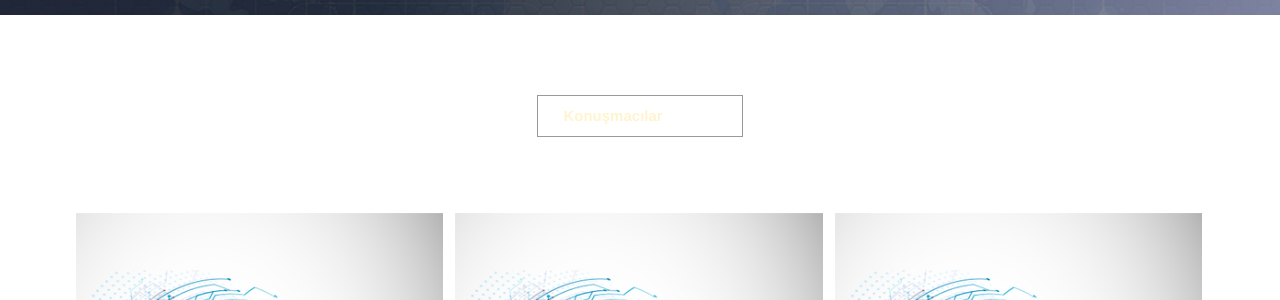
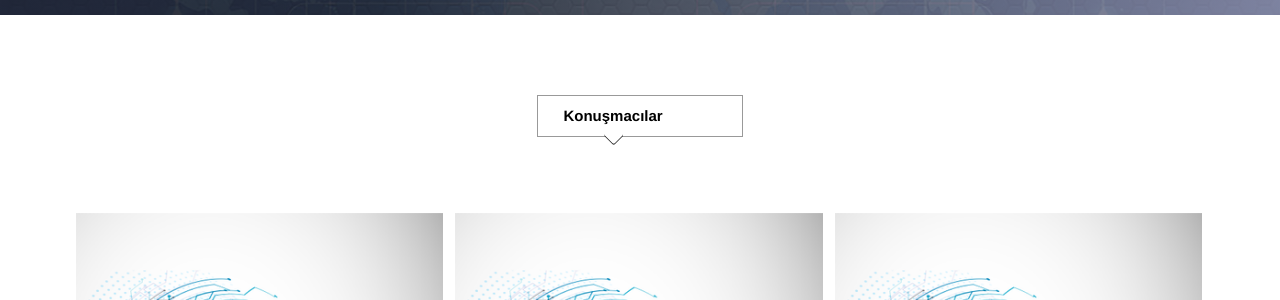
Before and after one commit to bilkamp/bilkamp19.github.io, a Jekyll site: the page built from konusmacilar.html, in a window 1280 px wide. Shown: the part 407-707 px from the top of the page. Built offline with Jekyll 4.4.1, drawn with Linux system fonts in a browser that asks for light colours; nearby versions of some CDN libraries; some web fonts are replaced.

Commit message:
Update konusmacilar.html

```diff
--- a/konusmacilar.html
+++ b/konusmacilar.html
@@ -25,7 +25,7 @@ permalink: /konusmacilar/
             <div class="block">
               <div class="portfolio-menu">
                 <ul>
-                    <li class="filter">Konuşmacılar</li>
+                    <li class="filter" style="color:black" data-filter="all">Konuşmacılar</li>
                     <li class="mix all">
                  </li>
                 </ul>
```
